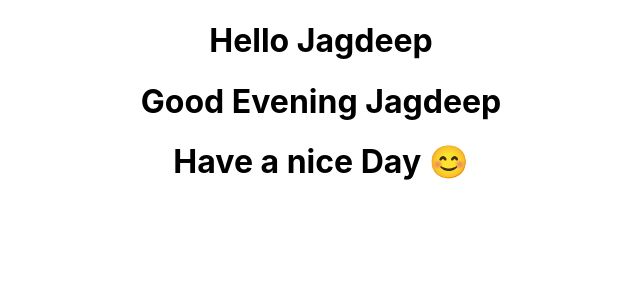
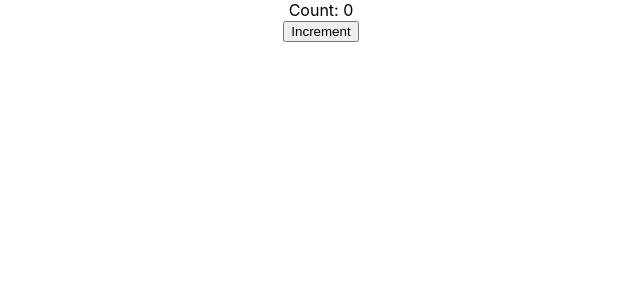
Before and after one commit to Jagkar/react-learning-codeevolution, a React (Create React App) app: page / in a window 1280 px wide. Shown: the top 300 px of the page, without its empty margins (319-959 px from the left). Built offline with nearby package versions, Linux system fonts and the light colour scheme.

Commit message:
Learned set State Day 2

```diff
--- a/src/App.js
+++ b/src/App.js
@@ -1,7 +1,12 @@
 import logo from './logo.svg';
 import './App.css';
 // import Greet from './components/t6_greet'
-import Greet2, {T6_greet, T6_greet3 as Greet3} from './components/t6_greet'
+// import Greet2, {T6_greet, T6_greet3 as Greet3} from './components/t6_greet'
+// import Welcome from './components/T7_Welcome';
+// import Hello from './components/T8_Hello';
+import T9_Greet from './components/T9_Greet';
+import T10_Message from './components/T10_Message';
+import T11_Counter from './components/T11_Counter';
 
 function App() {
   return (
@@ -9,9 +14,19 @@ function App() {
       {/* <Greet/>
       <Greet>hi</Greet> */}
       {/* <T6_greet/> must be in pascal case*/}
-      <T6_greet/>
+      {/* <T6_greet/>
       <Greet2/>
-      <Greet3/>
+      <Greet3/> */}
+
+      {/* <Welcome/> */}
+
+      {/* <Hello/> */}
+
+      {/* <T9_Greet name='Jagdeep' heroName='Wonder Woman'><button>Action</button></T9_Greet>
+      <T9_Greet name='Karan' heroName='SuperMan'><p>This is children Paragraph</p></T9_Greet> */}
+
+      {/* <T10_Message/> */}
+      <T11_Counter/>
     </div>
   );
 }
--- /dev/null
+++ b/src/components/T10_Message.js
@@ -0,0 +1,25 @@
+import React, { Component } from "react";
+
+class T10_Message extends Component{
+    constructor(){
+        super(); // because we extend Component class
+        this.state={
+            // state is a reserved keyword
+            message:'Welcome visitor'
+        }
+    }
+    changeMessage(){
+        // setState fn accepts new state
+        this.setState({
+            message:'Thank you for subscribing'
+        })
+    }
+    render(){
+        return <div>
+            <h1>{this.state.message}</h1>
+            <button onClick={()=>this.changeMessage()}>Subscribe</button>
+        </div>;
+    }
+}
+
+export default T10_Message;
--- /dev/null
+++ b/src/components/T11_Counter.js
@@ -0,0 +1,61 @@
+import React, { Component } from 'react'
+
+class T11_Counter extends Component {
+    constructor(props) {
+        super(props)
+
+        this.state = {
+            count: 0
+        }
+    }
+    increment() {
+        // this.state.count=this.state.count+1;
+        // console.log(this.state.count);
+        // // it increase in console but not in UI
+        // // UI is not rerendering whenever the state is changig, so we should never modify the state directly
+        // // the only place where u can assign this.state is constructor, else use setState method
+
+        // with setState react will know when to rerender the component
+        // this.setState({
+        //     count:this.state.count+1
+        // })
+        // console.log(this.state.count);
+
+        // but now in UI the value is increasing but in console it is still previous value
+        // it is 1 less in the console
+        // because the calls to setState are asynchronous
+        // to execute code only after the state has been updated, pass a call back function as 2nd paramter to the setState Method
+        //  setState(state object, call back fucntion(arrow function))
+        this.setState(
+            {
+                count: this.state.count + 1
+            },
+            () => {
+                console.log('Callback value ',this.state.count)
+            }
+        )
+        console.log(this.state.count);
+    }
+    incrementFive(){
+        this.increment()
+        this.increment()
+        this.increment()
+        this.increment()
+        this.increment()
+        // the value change to 1 and in console it is printing 5 times. but not increasing 5 times.
+        // first 0 is printed 5 times then callback value 1 is printed 5 times
+        // React may group multiple setState calls into a single update for the better performance
+        // all 5 calls go in one go, and updated  value don't
+    }
+    render() {
+        return (
+            <div>
+                <div>Count: {this.state.count}</div>
+                {/* <button onClick={() => this.increment()}>Increment</button> */}
+                <button onClick={() => this.incrementFive()}>Increment</button>
+            </div>
+        )
+    }
+}
+
+export default T11_Counter
--- /dev/null
+++ b/src/components/T7_Welcome.js
@@ -0,0 +1,10 @@
+// class component
+import React, {Component} from 'react';
+
+class Welcome extends Component{
+    render(){
+        return <h1>Class Component</h1>
+    }
+}
+
+export default Welcome;
--- /dev/null
+++ b/src/components/T8_Hello.js
@@ -0,0 +1,27 @@
+import React from "react";
+const Hello=()=>{
+    // return (
+    //     <div>
+    //         <h1>Hello Jagdeep</h1>
+    //     </div>
+    // )
+    // element, additional properties, children of the element
+    // return React.createElement('div',null,"<h1>Hello Jagdeep</h1>");
+
+    // create Element can accept any no of children, so split it
+    // return React.createElement('div',null,'h1',"Hello Jagdeep");// treating h1 as text node
+
+    // return React.createElement('div',null,React.createElement('h1',null,"Hello Jagdeep"));
+
+    // 2nd parameter: object of key value pair that will be applied to the object
+    // return React.createElement('div',{id:'hello',class:'dummyClass'},React.createElement('h1',null,"Hello Jagdeep"));
+
+    // INvalid DOM property: class is reseverd keyword in js, so use className
+    return React.createElement('div',{id:'hello',className:'dummyClass'},React.createElement('h1',null,"Hello Jagdeep"));
+    // Similarly use className in div Tag instead of class
+
+    // Each JSX element is the syntatic sugar for calling createElement
+    // so we use react library when we use jsx, because jsx turns to code which uses react library
+}
+
+export default Hello;
--- /dev/null
+++ b/src/components/T9_Greet.js
@@ -0,0 +1,25 @@
+import React, { Component } from "react";
+
+const T9_Greet=(props)=>{
+    console.log(props);
+    // props.name='he';// error: prop is read only
+    return (
+        <div>
+            <h1>Hello {props.name} a.k.a {props.heroName}</h1>
+            {props.children}
+        </div>
+    )
+}
+// {} feature of jsx and used in react
+// if u know what properties u will pass use attributes, else if you want ot pass dynamic content then pass in tags
+
+// class T9_Greet extends Component{
+//     render(){
+//         return <div>
+//             <h1>Hello {this.props.name} a.k.a {this.props.heroName}</h1>
+//             {this.props.children}
+//         </div>;
+//     }
+// }
+
+export default T9_Greet;
```
